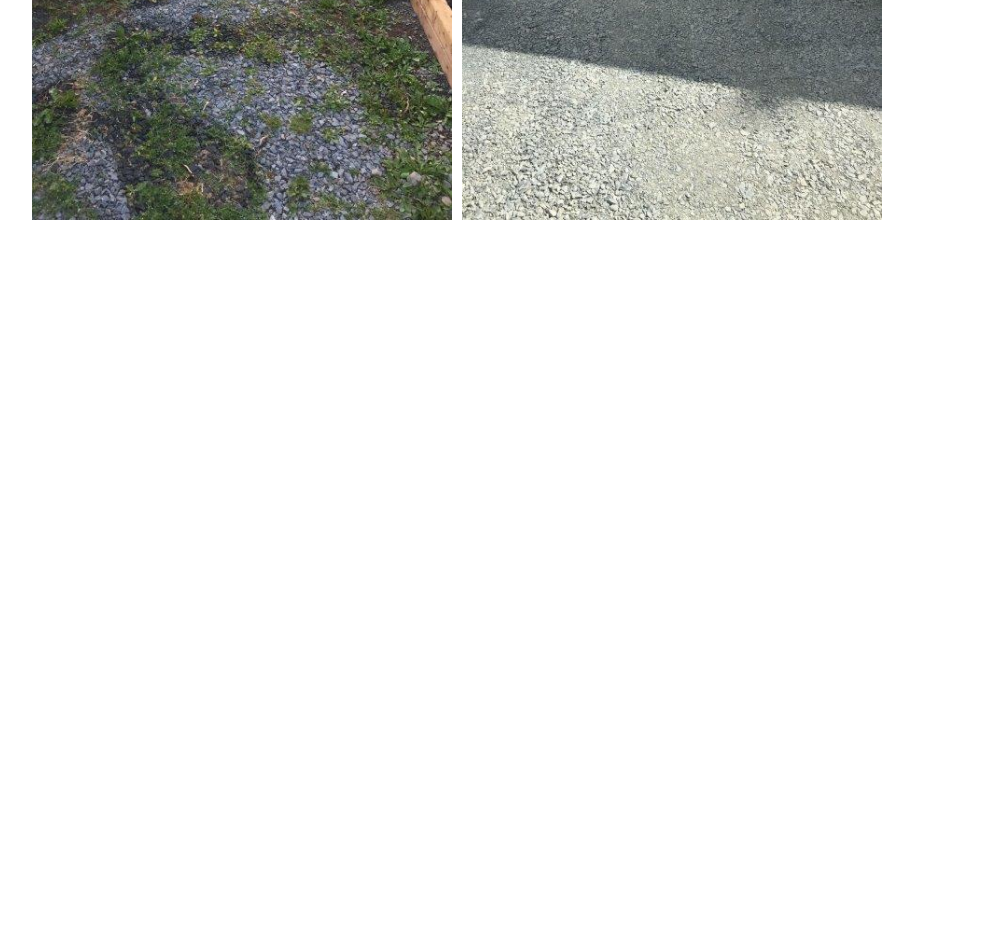
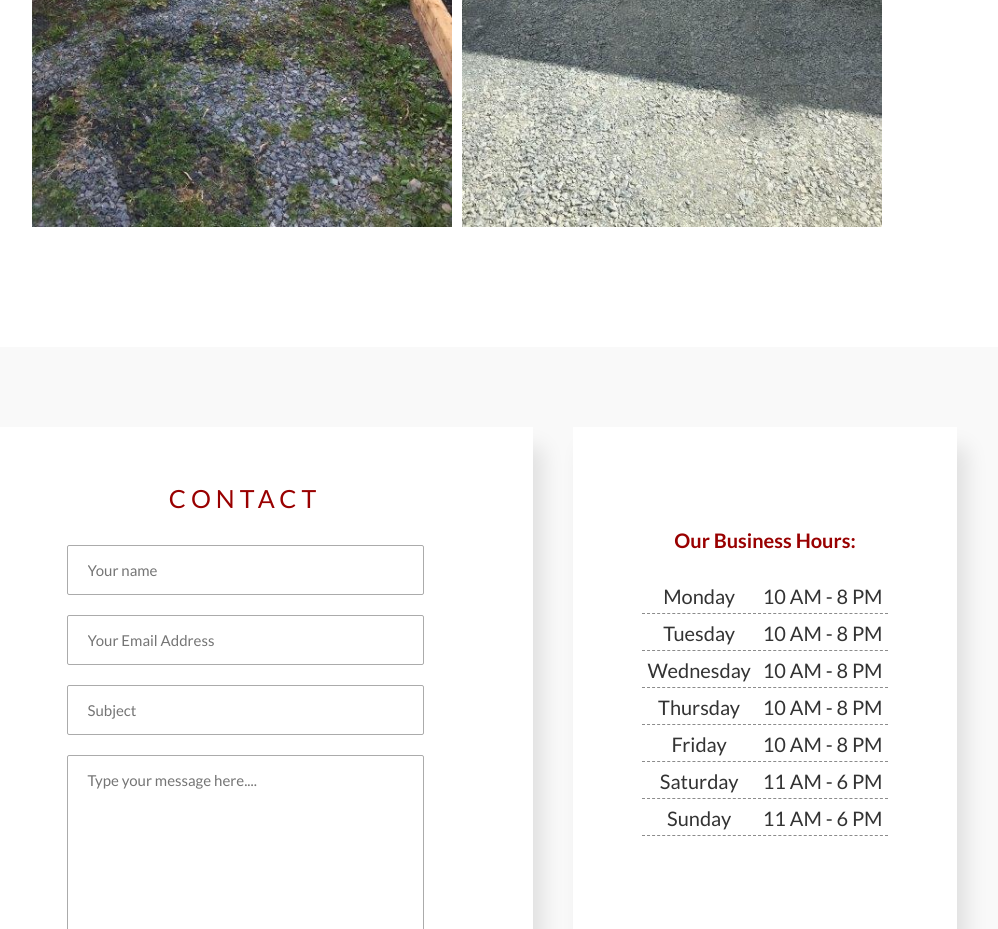
Before and after one commit to spierre95/onTraxExcavationAndConsulting, a website: page public/index.html in a window 1280 px wide. Shown: the part 1871-2800 px from the top of the page, without its empty margins (183-1181 px from the left). Before the commit the page ends 2171 px from the top, so only its background shows below. Drawn offline with Linux system fonts and the light colour scheme.

Commit message:
added contact form, updated styles and page layout

```diff
--- a/public/index.html
+++ b/public/index.html
@@ -24,21 +24,25 @@
         <div class="header__text-box">
           <h1 class="heading-primary">
             <span class="heading-primary--slogan"
-              >East Hants home owner serving <br />
-              East Hants home owners</span
+              >Lorem ipsum dolor sit amet consectetur
+             Lorem ipsum dolor sit.</span
             >
           </h1>
           <div class="header__btn-box">
+            <a href="#about-section">
               <div class="btn btn__primary btn__primary-cta-1">
                 Learn More
               </div>
+            </a>
+            <a href="#contact-section">
               <div class="btn btn__primary btn__primary-cta-2">
                 Get a Quote
               </div>
+            </a>
           </div>
         </div>
       </header>
-      <section class="about">
+      <section id="about-section" class="about">
         <div class="about-container">
           <div class="biography">
             <div class="biography__image-box">
@@ -60,14 +64,14 @@
             </h2>
             <ul class="services__list">
               <li class="services__list-item">Snow removal</li>
-              <li class="services__list-item">Redoing Gravel Drive Ways</li>
-              <li class="services__list-item">LandScaping</li>
+              <li class="services__list-item">Grading</li>
+              <li class="services__list-item">Landscaping</li>
               <li class="services__list-item">Drainage</li>
             </ul>
           </div>
         </div>
       </section>
-      <section class="images">
+      <section id="images-section" class="images">
         <div class="images__container">
           <div class="images__title-box">
             <div class="images__title-before">
@@ -109,20 +113,134 @@
               </div>
             </div>
             <div class="glide__arrows" data-glide-el="controls">
-                  <button class="glide__arrow glide__arrow--left" data-glide-dir="<">
+              <button
+                class="glide__arrow glide__arrow--left"
+                data-glide-dir="<"
+              >
                 prev
               </button>
-                  <button class="glide__arrow glide__arrow--right" data-glide-dir=">">
+              <button
+                class="glide__arrow glide__arrow--right"
+                data-glide-dir=">"
+              >
                 next
               </button>
             </div>
           </div>
         </div>
-
       </section>
-      <section class="contact"></section>
+      <section id="contact-section" class="contact">
+        <div class="contact__container">
+          <form id="contact" class="form" action="POST" data-netlify="true">
+            <h2 class="heading-secondary">
+              Contact
+            </h2>
+            <div class="form__group">
+              <input
+                id="name"
+                class="form__input"
+                name="name"
+                placeholder="Your name"
+                type="text"
+                tabindex="1"
+                required
+              />
+            </div>
+            <div class="form__group">
+              <input
+                id="email"
+                class="form__input"
+                name="email"
+                ype="email"
+                tabindex="2"
+                placeholder="Your Email Address"
+                t
+                required
+              />
+            </div>
+            <div class="form__group">
+              <input
+                id="subject"
+                class="form__input"
+                name="subject"
+                placeholder="Subject"
+                type="text"
+                tabindex="3"
+                required
+              />
+            </div>
+            <div class="form__group">
+              <textarea
+                id="message"
+                class="form__textarea"
+                name="message"
+                placeholder="Type your message here...."
+                tabindex="4"
+                cols="30"
+                rows="10"
+                required
+              ></textarea>
+            </div>
+            <div class="form__group">
+              <div data-netlify-recaptcha="true"></div>
+            </div>
+            <div>
+              <button
+                name="submit"
+                class="btn__primary"
+                type="submit"
+                id="contact-submit"
+                data-submit="...Sending"
+              >
+                Submit
+              </button>
+            </div>
+          </form>
+          <div class="contact__info">
+            <div class="contact__info-hours">
+              <h4>Our Business Hours:</h4>
+              <table>
+                <tbody>
+                  <tr>
+                    <td>Monday</td>
+                    <td>10 AM - 8 PM</td>
+                  </tr>
+                  <tr>
+                    <td>Tuesday</td>
+                    <td>10 AM - 8 PM</td>
+                  </tr>
+                  <tr>
+                    <td>Wednesday</td>
+                    <td>10 AM - 8 PM</td>
+                  </tr>
+                  <tr>
+                    <td>Thursday</td>
+                    <td>10 AM - 8 PM</td>
+                  </tr>
+                  <tr>
+                    <td>Friday</td>
+                    <td>10 AM - 8 PM</td>
+                  </tr>
+                  <tr>
+                    <td>Saturday</td>
+                    <td>11 AM - 6&nbsp;PM</td>
+                  </tr>
+                  <tr>
+                    <td>Sunday</td>
+                    <td>11 AM - 6&nbsp;PM</td>
+                  </tr>
+                </tbody>
+              </table>
+            </div>
+            <div class="contact__info-phone">
+              <span>(902)-203-5732</span>
+            </div>
+          </div>
+        </div>
+      </section>
       <footer class="footer"></footer>
     </div>
+    <!-- glide js javascript -->
     <script src="js/dist/bundle.js"></script>
   </body>
 </html>
--- a/public/js/main.js
+++ b/public/js/main.js
@@ -1,13 +1,26 @@
-var Glide = require('@glidejs/glide')
+var Glide = require("@glidejs/glide");
 // var Images = require('@glidejs/glide/dist/glide.modular.esm');
-var Carousel = new Glide('.glide',{
-    type: 'carousel',
-    perView: 2,
-    gap: 10
-}
-).mount()
+var Carousel = new Glide(".glide", {
+  type: "carousel",
+  perView: 2,
+  gap: 10
+}).mount();
 
-Carousel.on('run.before', evt => {
-    const scrollSteps = Carousel.settings.perView;
-    evt.steps = evt.direction === '>' ? -scrollSteps : scrollSteps;
+// display 2 slides in carousel at one time
+Carousel.on("run.after", evt => {
+  const scrollSteps = Carousel.settings.perView;
+  evt.steps = evt.direction === ">" ? -scrollSteps : scrollSteps;
 });
+
+//smooth scrolling for navigation
+document.querySelectorAll('a[href^="#"]').forEach(anchor => {
+  anchor.addEventListener("click", function(e) {
+    e.preventDefault();
+
+    document.querySelector(this.getAttribute("href")).scrollIntoView({
+      behavior: "smooth",
+      block: "start",
+      inline: "start"
+    });
+  });
+});
--- a/public/scss/base/typography.scss
+++ b/public/scss/base/typography.scss
@@ -11,8 +11,6 @@ body {
 
   .heading-primary {
 
-
-
     &--slogan {
       color: #fff;
       display: block;
@@ -24,9 +22,10 @@ body {
 
     &--main {
       color: #fff;
+      font-weight: 300;
       display: block;
       text-align: center;
-      font-size: 3rem;
+      font-size: 4rem;
       padding: 30px;
     }
   }
--- a/public/scss/main.scss
+++ b/public/scss/main.scss
@@ -15,3 +15,4 @@
 @import 'sections/header.scss';
 @import 'sections/about.scss';
 @import 'sections/images.scss';
+@import 'sections/contact.scss';
--- a/public/scss/sections/_about.scss
+++ b/public/scss/sections/_about.scss
@@ -1,6 +1,6 @@
 .about {
     display: flex;
-    padding: 4rem 0;
+    padding-top: 4rem;
     justify-content: center;
     background-color: #f9f9f9;
 
--- /dev/null
+++ b/public/scss/sections/_contact.scss
@@ -0,0 +1,121 @@
+.contact {
+  background-color: #f9f9f9;
+  padding: 8rem 0;
+
+  &__info {
+    flex: 0 0 40%;
+    max-width: 40%;
+    font-size: 1.6rem;
+    background-color: #fff;
+    display: flex;
+    justify-content: space-around;
+    align-items: center;
+    flex-direction: column;
+    box-shadow: 1rem 2rem 2rem rgba(0, 0, 0, 0.1);
+    margin: 0 2rem;
+
+    h4 {
+      text-align: center;
+      padding: 2rem;
+      font-size: 2rem;
+      color: #900;
+    }
+
+    tr,
+    td {
+      border-bottom: 1px dashed #8c8c8c;
+      font-size: 2rem;
+      text-align: center;
+      padding: 0 5px;
+    }
+
+    &-phone {
+        font-size: 2.5rem;
+    }
+  }
+
+  &__container {
+    display: flex;
+    justify-content: center;
+    max-width: 75%;
+    margin: 0 auto;
+  }
+}
+.form {
+  display: flex;
+  flex: 0 0 60%;
+  max-width: 60%;
+  flex-direction: column;
+  align-items: center;
+  background-color: #fff;
+  padding: 0 5rem 5rem 5rem;
+  box-shadow: 1rem 2rem 2rem rgba(0, 0, 0, 0.1);
+  width: 100%;
+  margin: 0 2rem;
+
+  .heading-secondary {
+    margin: 5rem 0 2.5rem 0;
+  }
+
+  &__group {
+    width: 75%;
+  }
+
+  &__group:not(:last-child) {
+    margin-bottom: 2rem;
+  }
+
+  &__textarea {
+    font-size: 1.5rem;
+    background-color: #fff;
+    font-family: inherit;
+    color: inherit;
+    padding: 1.5rem 2rem;
+    border-radius: 2px;
+    display: block;
+    width: 100%;
+    border: 1px solid #ababab;
+    max-width: 100%;
+    transition: all 0.3s;
+    resize: none;
+
+    &:focus {
+      outline: none;
+      &:invalid {
+        border-right: 5px solid #900;
+      }
+    }
+  }
+
+  &__input {
+    font-size: 1.5rem;
+    font-family: inherit;
+    color: inherit;
+    padding: 1.5rem 2rem;
+    border-radius: 2px;
+    background-color: #fff;
+    border: none;
+    border-bottom: 3px solid transparent;
+    width: 90%;
+    display: block;
+    transition: all 0.3s;
+    width: 100%;
+    border: 1px solid #ababab;
+
+    &:focus {
+      outline: none;
+
+      &:invalid {
+        border-right: 5px solid #900;
+      }
+    }
+  }
+
+  &__label {
+    font-size: 1.2rem;
+    font-weight: 700;
+    margin-left: 2rem;
+    margin-top: 0.7rem;
+    display: block;
+  }
+}
--- a/public/scss/sections/_header.scss
+++ b/public/scss/sections/_header.scss
@@ -1,6 +1,6 @@
 
 .header {
-  height: 80vh;
+  height: 85vh;
   position: relative;
   background-image: linear-gradient(
       to right bottom,
@@ -14,7 +14,7 @@
   &__text-box {
     position: absolute;
     text-align: center;
-    top: 50%;
+    top: 65%;
     left: 50%;
     width: 60rem;
     transform: translate(-50%, -50%);
--- a/public/scss/sections/_images.scss
+++ b/public/scss/sections/_images.scss
@@ -1,7 +1,7 @@
 .images {
   display: flex;
   justify-content: center;
-  padding: 8rem 0;
+  padding: 6rem 0 12rem 0;
   flex-wrap: wrap;
 
   &__container {
```
Also changed, not shown: public/js/dist/bundle.js, public/style.css. Lines whose indentation alone changed are shown as unchanged.
